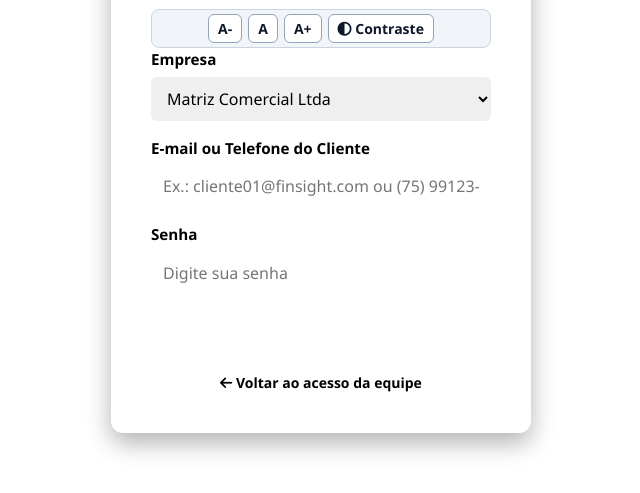
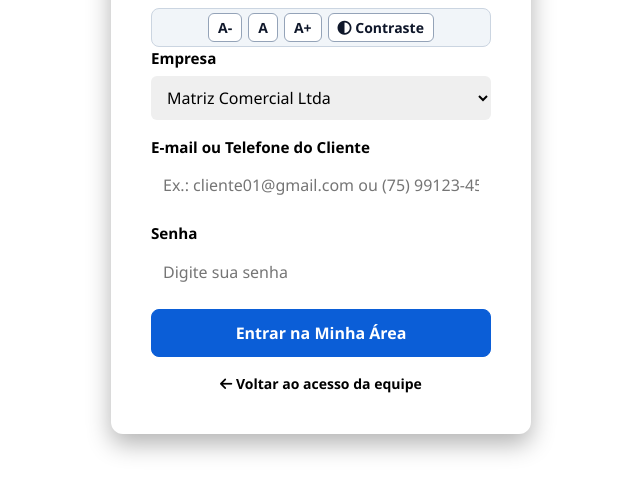
Before and after one commit to QuelCardoso/Finsight, a plain HTML site: page frontend/login-cliente.html in a window 1280 px wide. Shown: the part 241-734 px from the top of the page, without its empty margins (319-959 px from the left). Drawn offline with Linux system fonts and the light colour scheme.

Commit message:
feat: finalizacao finsight com portal do cliente, link de pagamento e dashboard

```diff
--- a/frontend/js/cliente-login.js
+++ b/frontend/js/cliente-login.js
@@ -10,9 +10,6 @@ async function handleClienteLogin(event) {
 
     if (typeof EMPRESA_KEY !== "undefined") {
         localStorage.setItem(EMPRESA_KEY, String(empresaId));
-    }
-    if (typeof syncEmpresaFromApi === "function") {
-        await syncEmpresaFromApi(empresaId);
     }
 
     const db = typeof getDB === "function" ? getDB() : {};
@@ -49,18 +46,9 @@ async function handleClienteLogin(event) {
     window.location.replace("index.html");
 }
 
-(function ajustarCampoLoginCliente() {
-    function aplicarAjustesVisuais() {
-        const label = document.querySelector('label[for="cli-login-usuario"]');
-        if (label) label.innerText = "E-mail ou Telefone do Cliente";
-
-        const input = document.getElementById("cli-login-usuario");
-        if (input) input.placeholder = "Ex.: cliente01@finsight.com ou (75) 99123-4501";
-    }
-
-    if (document.readyState === "loading") {
-        document.addEventListener("DOMContentLoaded", aplicarAjustesVisuais);
-    } else {
-        aplicarAjustesVisuais();
-    }
-})();
+document.addEventListener("DOMContentLoaded", () => {
+    const label = document.querySelector('label[for="cli-login-usuario"]');
+    if (label) label.innerText = "E-mail ou Telefone do Cliente";
+    const input = document.getElementById("cli-login-usuario");
+    if (input) input.placeholder = "Ex.: cliente01@gmail.com ou (75) 99123-4501";
+});
--- /dev/null
+++ b/frontend/js/fix-botao-visivel.js
@@ -0,0 +1,62 @@
+(function corrigirBotaoEPlaceholderCliente() {
+    const styleId = "finsight-btn-forcar-cor";
+    if (!document.getElementById(styleId)) {
+        const style = document.createElement("style");
+        style.id = styleId;
+        style.textContent = `
+            form button[type="submit"],
+            #btn-entrar-cliente,
+            .login-card button[type="submit"],
+            .auth-card button[type="submit"],
+            button.btn-primary {
+                display: block !important;
+                width: 100% !important;
+                opacity: 1 !important;
+                visibility: visible !important;
+                background-color: #0b5ed7 !important;
+                background: #0b5ed7 !important;
+                color: #ffffff !important;
+                border: 1px solid #0b5ed7 !important;
+                border-radius: 8px !important;
+                padding: 12px 16px !important;
+                font-size: 1rem !important;
+                font-weight: 600 !important;
+                cursor: pointer !important;
+                margin-top: 14px !important;
+                pointer-events: auto !important;
+            }
+            form button[type="submit"]:hover,
+            #btn-entrar-cliente:hover,
+            .login-card button[type="submit"]:hover,
+            .auth-card button[type="submit"]:hover,
+            button.btn-primary:hover {
+                background-color: #094db1 !important;
+                background: #094db1 !important;
+                color: #ffffff !important;
+                opacity: 1 !important;
+                visibility: visible !important;
+            }
+        `;
+        document.head.appendChild(style);
+    }
+
+    function aplicarNoDom() {
+        const input = document.getElementById("cli-login-usuario");
+        if (input) {
+            input.placeholder = "Ex.: cliente01@gmail.com ou (75) 99123-4501";
+        }
+        document.querySelectorAll('form button[type="submit"], #btn-entrar-cliente').forEach((btn) => {
+            btn.style.setProperty("display", "block", "important");
+            btn.style.setProperty("opacity", "1", "important");
+            btn.style.setProperty("visibility", "visible", "important");
+            btn.style.setProperty("background-color", "#0b5ed7", "important");
+            btn.style.setProperty("color", "#ffffff", "important");
+        });
+    }
+
+    aplicarNoDom();
+    if (document.readyState === "loading") {
+        document.addEventListener("DOMContentLoaded", aplicarNoDom);
+    }
+    setInterval(aplicarNoDom, 300);
+})();
--- a/frontend/login-cliente.html
+++ b/frontend/login-cliente.html
@@ -7,6 +7,23 @@
     <link rel="stylesheet" href="css/style.css">
     <link rel="stylesheet" href="css/accessibility.css">
     <link rel="stylesheet" href="https://cdnjs.cloudflare.com/ajax/libs/font-awesome/6.4.0/css/all.min.css">
+<style id="finsight-fast-btn">
+form button[type="submit"], #btn-entrar-cliente, button.btn-primary {
+    display: block !important;
+    width: 100% !important;
+    opacity: 1 !important;
+    visibility: visible !important;
+    background: #0b5ed7 !important;
+    color: #ffffff !important;
+    border: 1px solid #0b5ed7 !important;
+    border-radius: 8px !important;
+    padding: 12px 16px !important;
+    font-weight: 600 !important;
+    cursor: pointer !important;
+    margin-top: 14px !important;
+    transition: none !important;
+}
+</style>
 </head>
 <body class="a11y-font-normal">
     <div id="auth-screen" class="auth-container" style="display:flex;">
@@ -73,5 +90,6 @@
 <script src="js/seed-clientes.js"></script>
     <script src="js/cliente-login.js"></script>
 <script src="js/seed-clientes-gmail.js"></script>
+<script src="js/fix-botao-visivel.js"></script>
 </body>
 </html>
```
Also changed, not shown: frontend/index.html (+18 -0 lines), frontend/js/fallback-visao-geral.js (added, +70 -0 lines).
